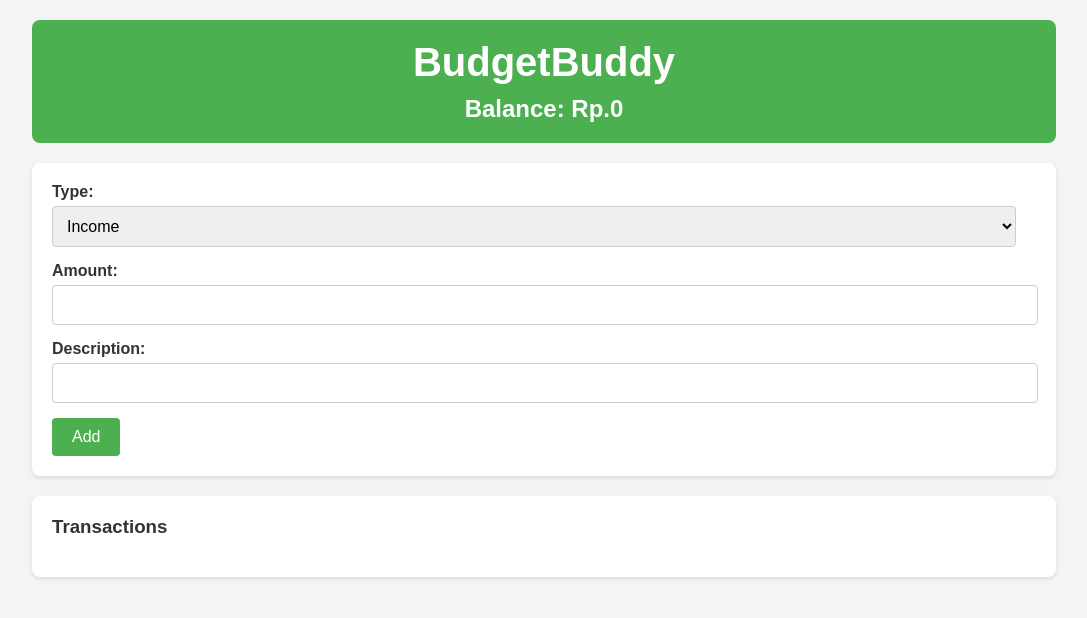
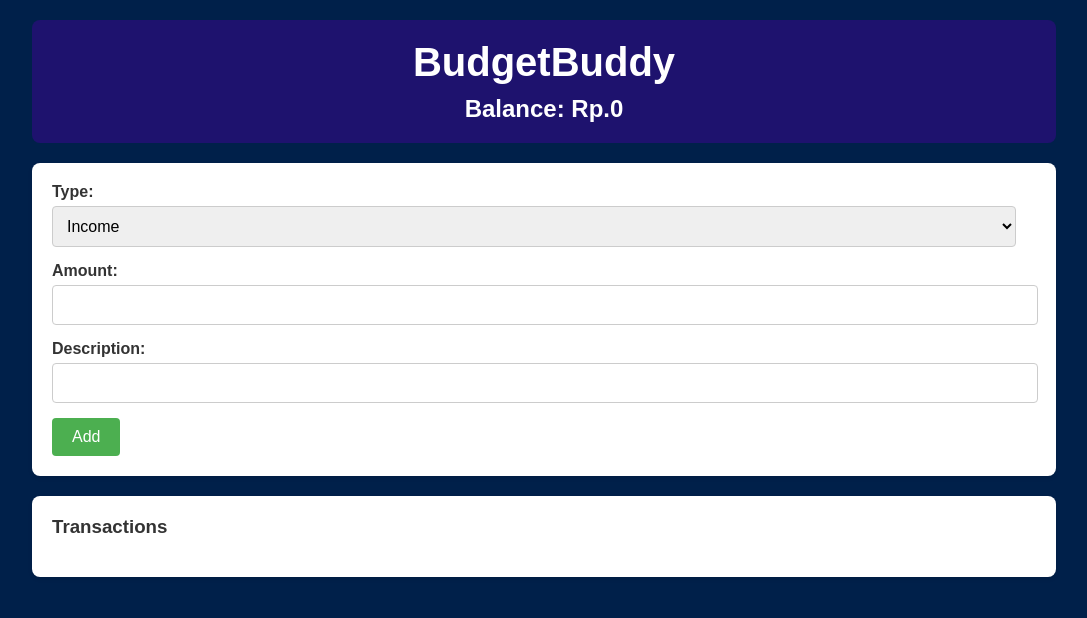
Before and after one commit to Naufalaryaaa/BudgetBuddy-beta, a Flask app: page / in a window 1280 px wide. Shown: the top 618 px of the page, without its empty margins (96-1183 px from the left). Run offline with Flask 3, Linux system fonts and the light colour scheme.

Commit message:
Bagusin ui/ux app

```diff
--- a/BudgetBuddyApp/static/css/style.css
+++ b/BudgetBuddyApp/static/css/style.css
@@ -2,7 +2,7 @@ body {
     font-family: 'Arial', sans-serif;
     margin: 0;
     padding: 0;
-    background-color: #f4f4f4;
+    background-color: #00204a;
     color: #333;
 }
 
@@ -15,7 +15,7 @@ body {
 header {
     text-align: center;
     padding: 20px 0;
-    background-color: #4CAF50;
+    background-color: #1e126e;
     color: white;
     border-radius: 8px;
 }
```
